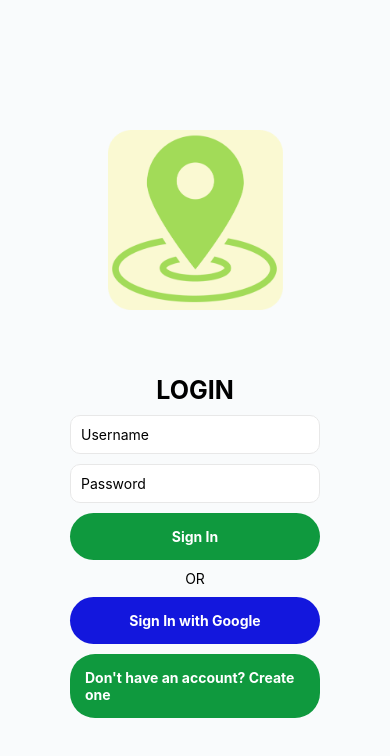
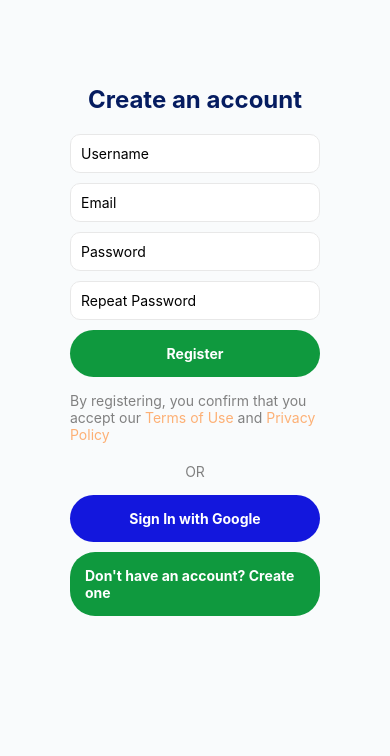
Before and after one commit to joutad/Tack-App, a React Native app in the folder client/: screen / in a window 390 px wide. Shown: the top 756 px of the page. Built offline with nearby package versions, Linux system fonts and the light colour scheme.

Commit message:
created signup page

```diff
--- a/client/App.js
+++ b/client/App.js
@@ -1,11 +1,12 @@
 import { StatusBar } from "expo-status-bar";
 import { StyleSheet, Text, View } from "react-native";
 import SignInScreen from "./components/SignInScreen";
+import SignUpScreen from "./screens/SignUpScreen/SignUpScreen";
 
 export default function App() {
   return (
     <View style={styles.container}>
-      <SignInScreen />
+      <SignUpScreen />
     </View>
   );
 }
--- /dev/null
+++ b/client/screens/SignInScreen/index.js
@@ -0,0 +1 @@
+export { default } from "./SignInScreen";
--- /dev/null
+++ b/client/screens/SignUpScreen/SignUpScreen.js
@@ -0,0 +1,101 @@
+import { StyleSheet, View, Text, ScrollView } from "react-native";
+import React, { useState } from "react";
+import CustomInput from "../../components/CustomInput/CustomInput";
+import CustomButton from "../../components/CustomButton/CustomButton";
+
+const SignUpScreen = () => {
+  const [username, setUsername] = useState("");
+  const [email, setEmail] = useState("");
+  const [password, setPassword] = useState("");
+  const [passwordRepeat, setPasswordRepeat] = useState("");
+
+  const onRegisterPressed = () => {
+    console.warn("on Register Pressed");
+  };
+
+  const onSignInGoogle = () => {
+    console.warn("Sign in with Google");
+  };
+
+  const onSignUpPress = () => {
+    console.warn("Sign up Press");
+  };
+
+  return (
+    <ScrollView showsVerticalScrollIndicator={false}>
+      <View style={styles.root}>
+        <Text style={styles.title}>Create an account</Text>
+        <CustomInput
+          placeholder="Username"
+          value={username}
+          setValue={setUsername}
+        />
+        <CustomInput placeholder="Email" value={email} setValue={setEmail} />
+        <CustomInput
+          placeholder="Password"
+          value={password}
+          setValue={setPassword}
+          secureTextEntry
+        />
+        <CustomInput
+          placeholder="Repeat Password"
+          value={passwordRepeat}
+          setValue={setPasswordRepeat}
+          secureTextEntry
+        />
+
+        <CustomButton text="Register" onPress={onRegisterPressed} />
+        <Text style={styles.text}>
+          By registering, you confirm that you accept our{" "}
+          <Text style={styles.link}>Terms of Use</Text> and{" "}
+          <Text style={styles.link}>Privacy Policy</Text>
+        </Text>
+        <Text style={styles.text}>OR</Text>
+        <CustomButton
+          text="Sign In with Google"
+          onPress={onSignInGoogle}
+          bgColor="#1317DD"
+          fgColor="white"
+        />
+
+        <CustomButton
+          text="Don't have an account? Create one"
+          onPress={onSignUpPress}
+        />
+      </View>
+    </ScrollView>
+  );
+};
+
+const styles = StyleSheet.create({
+  root: {
+    flex: 1,
+    alignItems: "center",
+    width: "100%",
+    padding: 70,
+  },
+  logo: {
+    width: "70%",
+    maxWidth: 300,
+    maxHeight: 200,
+    height: 100,
+    margin: 50,
+  },
+  text: {
+    color: "gray",
+    marginVertical: 10,
+  },
+  link: {
+    color: "#FDB075",
+  },
+  title: {
+    alignItems: "center",
+    padding: 5,
+    fontSize: 24,
+    fontWeight: "bold",
+    color: "#051C60",
+    margin: 10,
+  },
+});
+
+export default SignUpScreen;
--- /dev/null
+++ b/client/screens/SignUpScreen/index.js
@@ -0,0 +1 @@
+export { default } from "./SignUpScreen";
```
Also changed, not shown: client/screens/SignInScreen/SignInScreen.js (added, +99 -0 lines).
